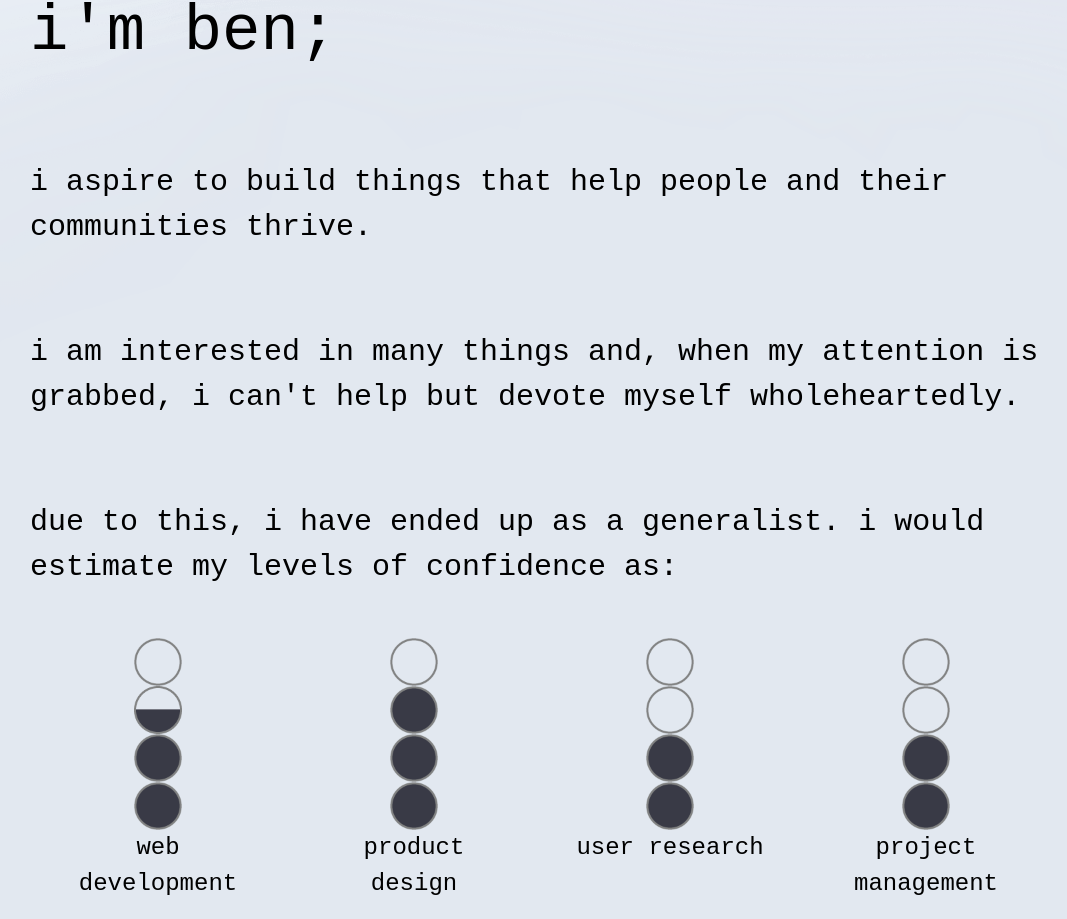
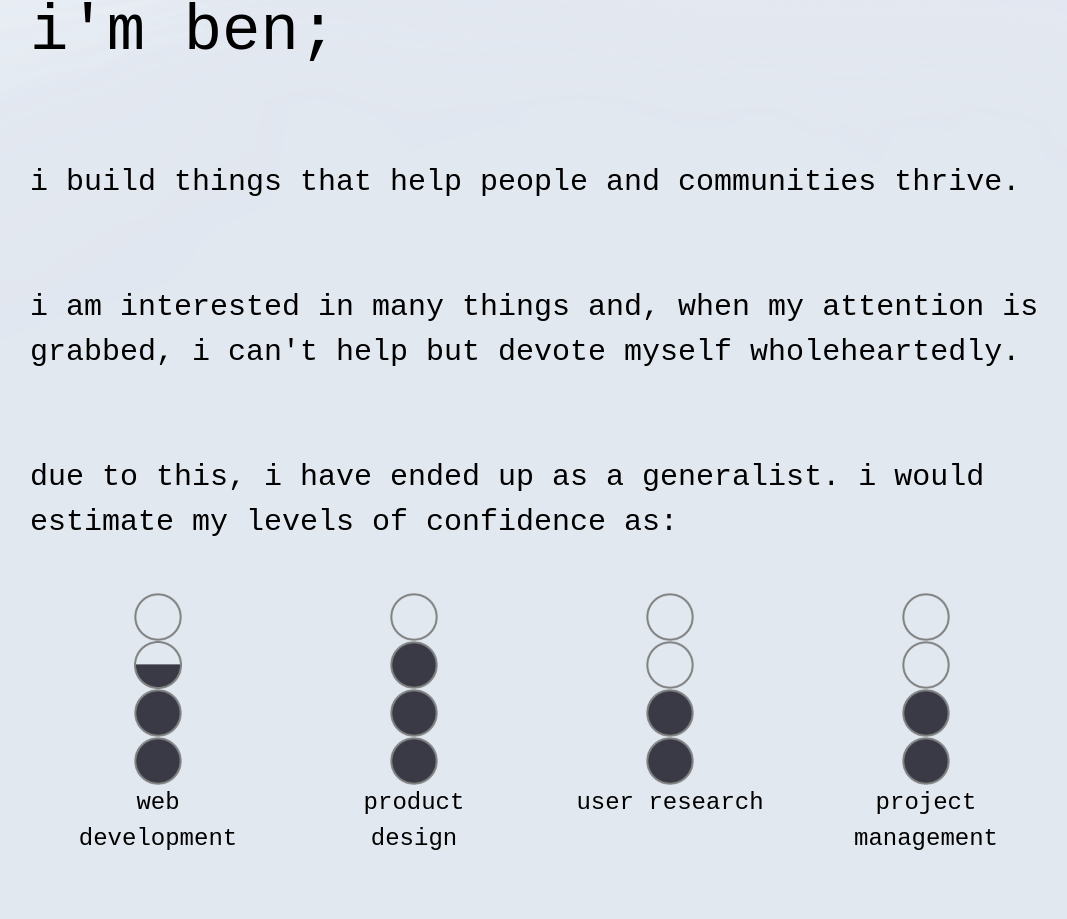
Before and after one commit to bencooper96/personal-website, a Next.js app: page / in a window 1280 px wide. Shown: the part 1456-2375 px from the top of the page, without its empty margins (98-1165 px from the left). Built offline with nearby package versions, Linux system fonts and the light colour scheme.

Commit message:
removed aspire from about me

```diff
--- a/src/components/aboutMe/aboutMe.jsx
+++ b/src/components/aboutMe/aboutMe.jsx
@@ -18,8 +18,7 @@ class AboutMe extends Component {
             a guy desperately trying to avoid becoming a corporate stiff.
           </div> */}
           <div className="text-2xl md:text-3xl my-20">
-            i aspire to build things that help people and their communities
-            thrive.
+            i build things that help people and communities thrive.
           </div>
           <div className="text-2xl md:text-3xl my-20">
             <p className="mb-4">
```
